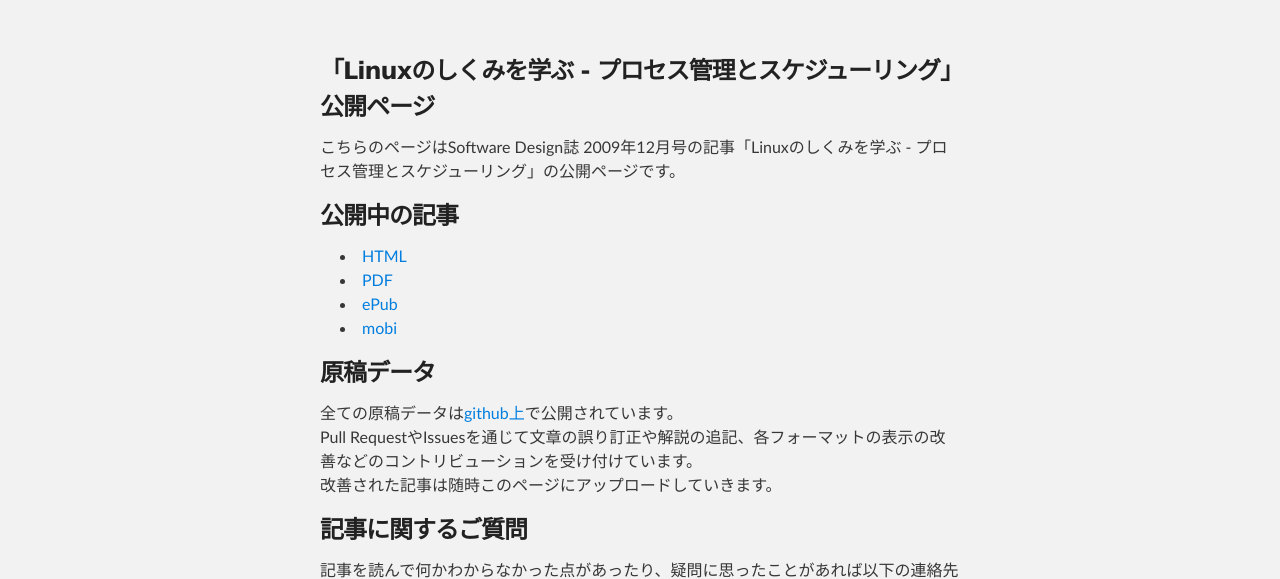
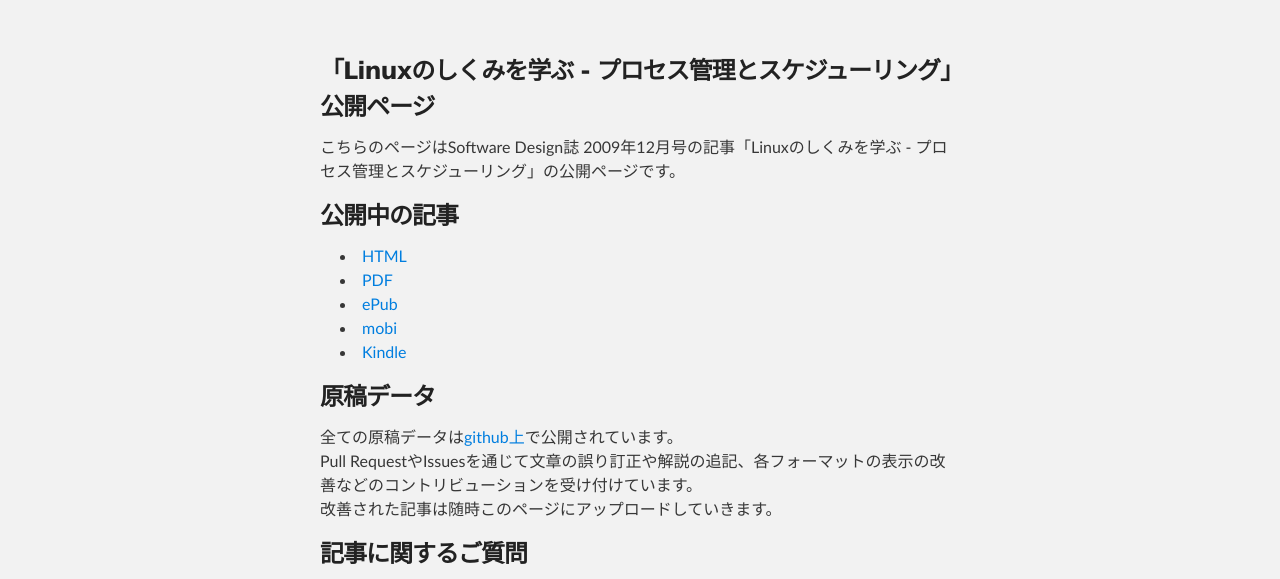
Before and after one commit to syuu1228/process_management_and_process_schedule, a plain HTML site: page index.html in a window 1280 px wide. Shown: the part 239-818 px from the top of the page. Drawn offline with Linux system fonts and the light colour scheme.

Commit message:
Add Kindle Link

```diff
--- a/index.html
+++ b/index.html
@@ -52,6 +52,7 @@
 <li><a href="process_management_and_process_schedule.pdf">PDF</a></li>
 <li><a href="process_management_and_process_schedule.epub">ePub</a></li>
 <li><a href="process_management_and_process_schedule.mobi">mobi</a></li>
+<li><a href="https://www.amazon.co.jp/dp/B00K94R0R8">Kindle</a></li>
 </ul>
 <h3>原稿データ</h3>
 <p>
```
